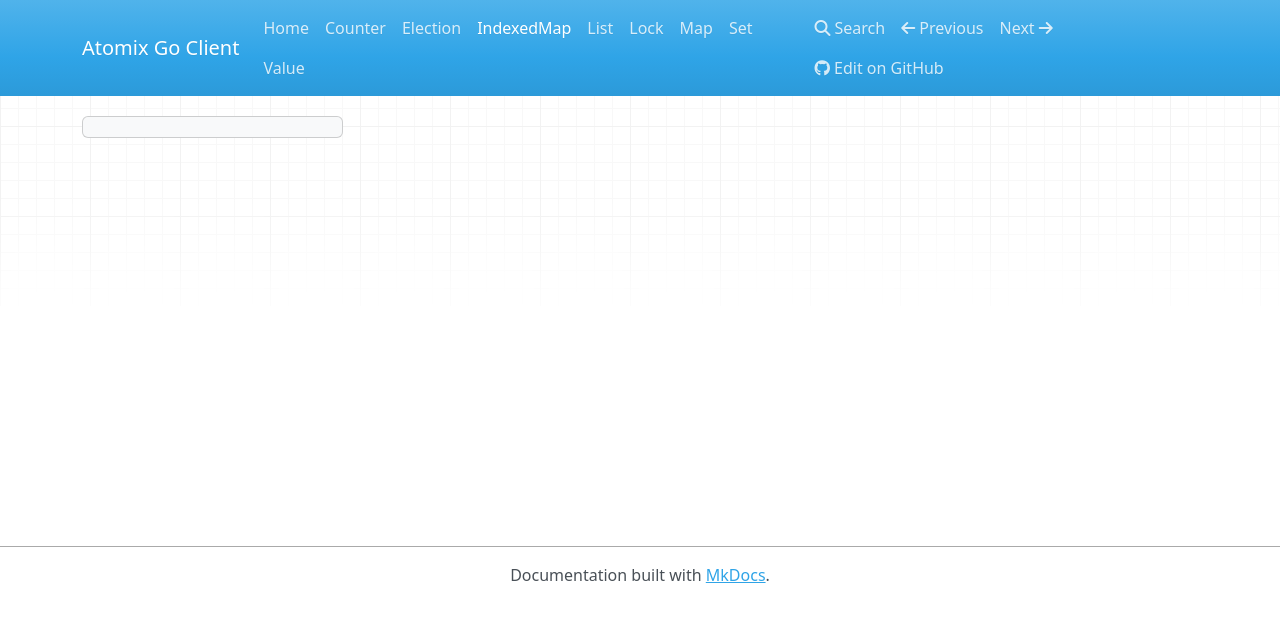
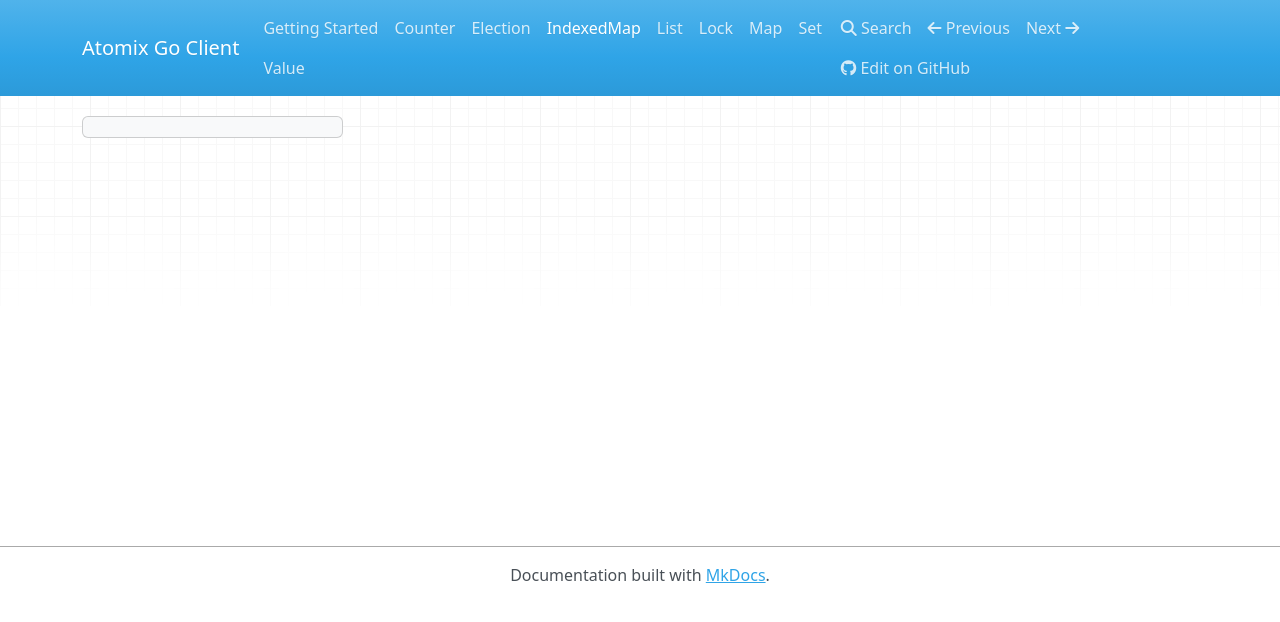
Before and after one commit to atomix/go-sdk, an MkDocs documentation site: the page built from docs/indexed-map.md, in a window 1280 px wide. Shown: the top 622 px of the page. Built offline with MkDocs 1.6.1, drawn with Linux system fonts in a browser that asks for light colours; nearby versions of some CDN libraries.

Commit message:
Change mkdocs home to 'Getting Started'

```diff
--- a/mkdocs.yml
+++ b/mkdocs.yml
@@ -2,7 +2,7 @@ site_name: Atomix Go Client
 site_url: https://atomix.io/client/go
 repo_url: https://github.com/atomix/go-client
 nav:
-  - Home: getting-started.md
+  - Getting Started: getting-started.md
   - Counter: counter.md
   - Election: election.md
   - IndexedMap: indexed-map.md
```
